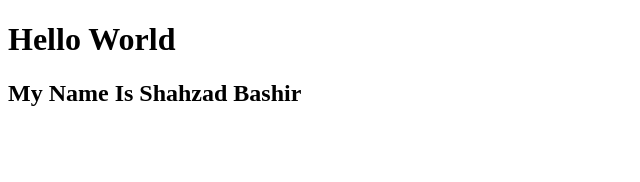
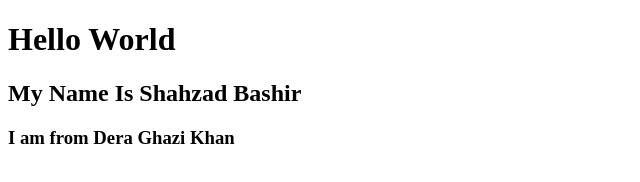
Before and after one commit to ShahzadBashir/GitTutorials, a plain HTML site: page index.html in a window 1280 px wide. Shown: the whole page, without its empty margins (0-640 px from the left). Drawn offline with Linux system fonts and the light colour scheme.

Commit message:
Location

```diff
--- a/index.html
+++ b/index.html
@@ -6,5 +6,6 @@
     <body>
         <h1>Hello World</h1>
         <h2>My Name Is Shahzad Bashir</h2>
+        <h3>I am from Dera Ghazi Khan</h3>
     </body>
 </html>
```
